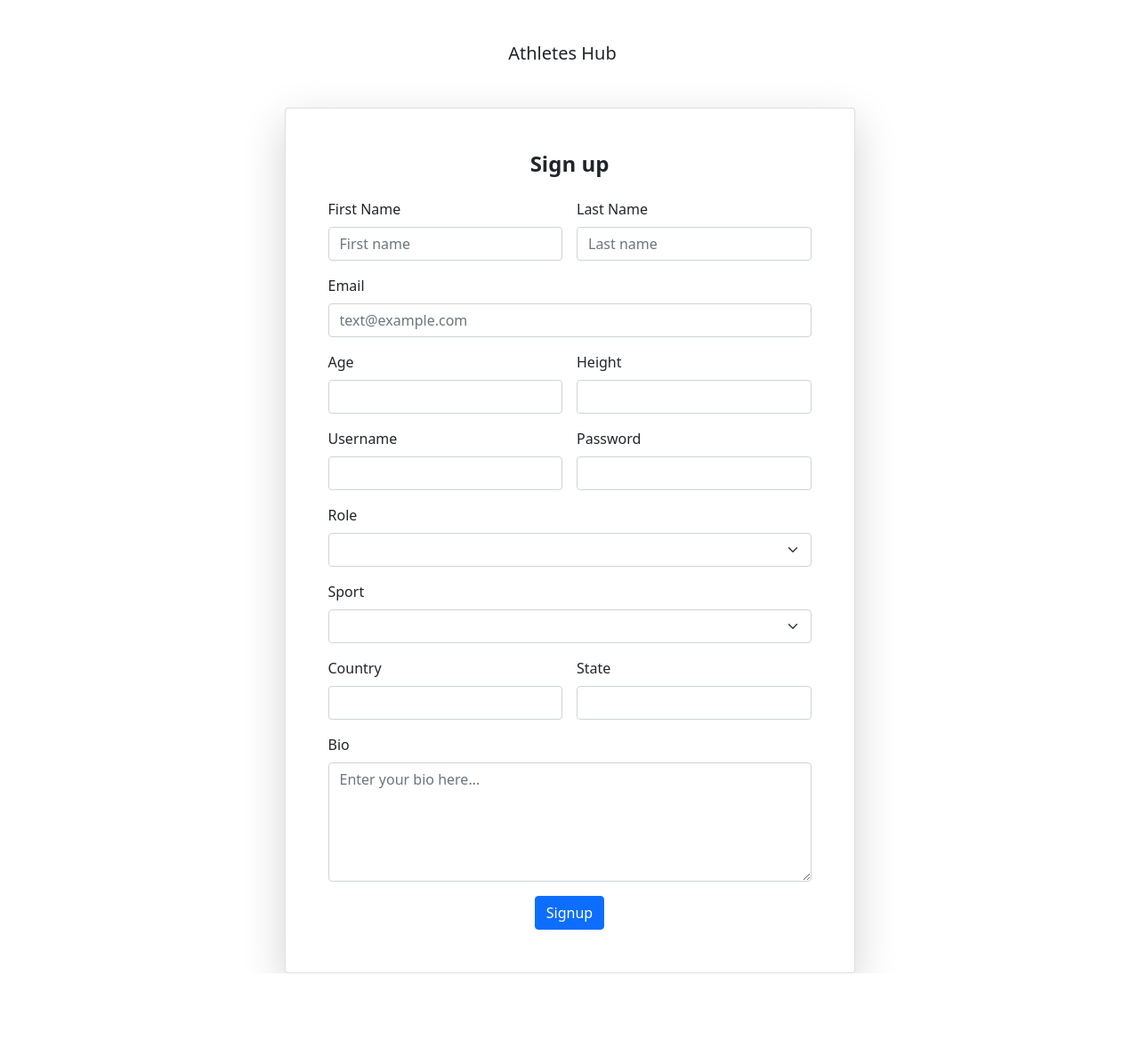
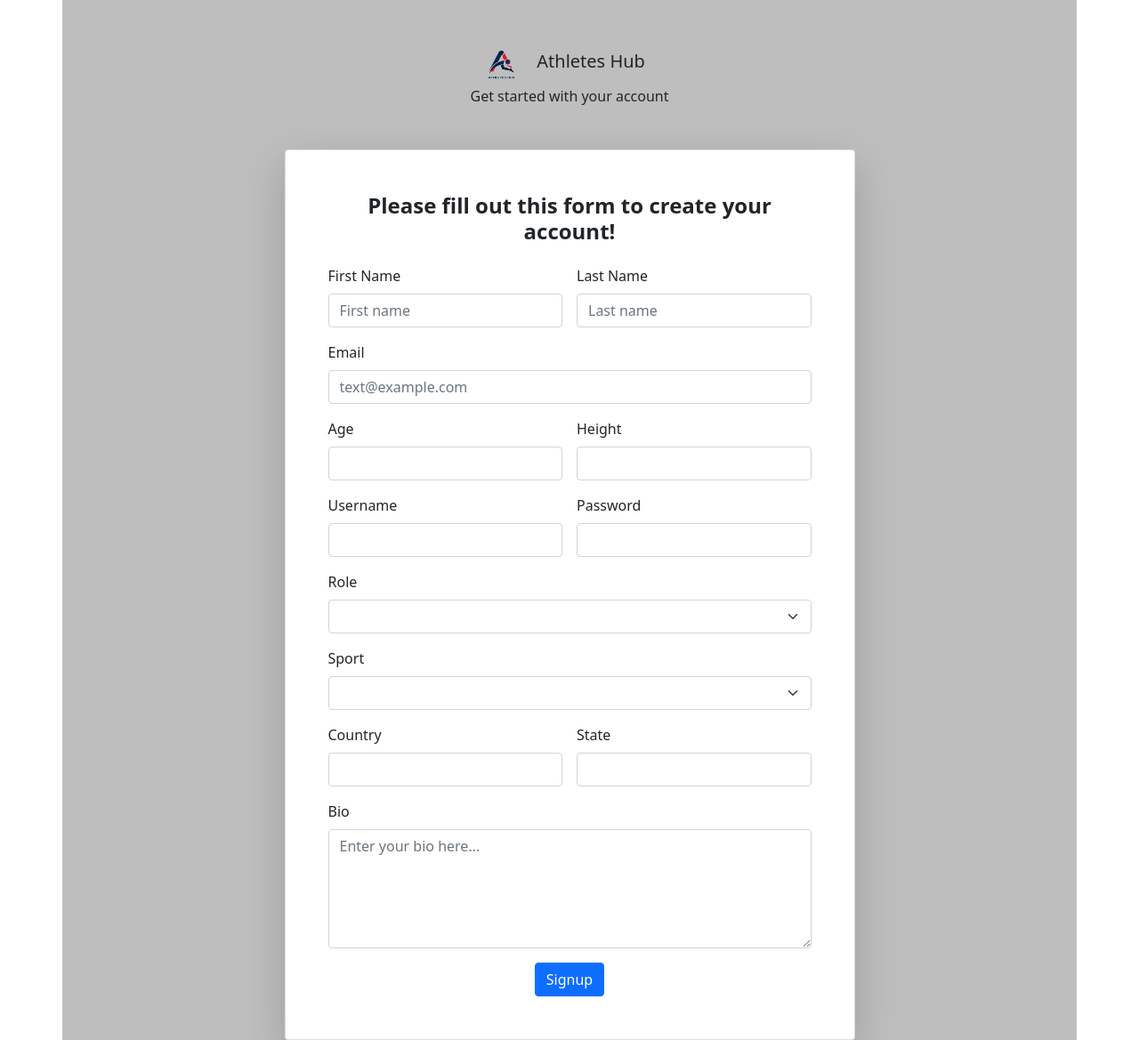
Before and after one commit to Geff115/athletes_hub, a Flask app: page /auth/signup in a window 1280 px wide. Shown: the whole page at 89% size. Before the commit the page ends 1094 px from the top, so only its background shows below. Run offline with Flask 3, Linux system fonts and the light colour scheme.

Commit message:
Update: Styled the signup page and added a logo to the UI

```diff
--- /dev/null
+++ b/app/static/css/signup.css
@@ -0,0 +1,11 @@
+
+.logo {
+	width: 50px;
+	height: auto;
+	margin-right: 10px;
+	border-radius: 5px;
+}
+
+.container {
+	background-color: #BEBEBE;
+}
--- a/app/templates/signup.html
+++ b/app/templates/signup.html
@@ -6,6 +6,7 @@
 	<title>Sign up</title>
 	<link href="https://cdn.jsdelivr.net/npm/bootstrap@5.0.0-beta2/dist/css/bootstrap.min.css" rel="stylesheet" integrity="sha384-BmbxuPwQa2lc/FVzBcNJ7UAyJxM6wuqIj61tLrc4wSX0szH/Ev+nYRRuWlolflfl" crossorigin="anonymous">
 	<link rel="icon" href="{{ url_for('static', filename='favicon.ico') }}">
+	<link rel="stylesheet" href="{{ url_for('static', filename='css/signup.css') }}">
 </head>
 
 <body>
@@ -14,11 +15,13 @@
 			<div class="row justify-content-sm-center h-100">
 				<div class="col-xxl-6 col-xl-7 col-lg-7 col-md-7 col-sm-9">
 					<div class="text-center my-5">
+						<img src="../static/img/Athletes_hub_logo2.png" alt="Athletes Hub logo" class="logo">
 						<span class="navbar-brand mb-0 h1">Athletes Hub</span>
+						<p>Get started with your account</p>
 					</div>
 					<div class="card shadow-lg">
 						<div class="card-body p-5">
-							<h1 class="fs-4 card-title text-center fw-bold mb-4">Sign up</h1>
+							<h1 class="fs-4 card-title text-center fw-bold mb-4">Please fill out this form to create your account!</h1>
 
 							<!-- Flash messages -->
 							{% with messages = get_flashed_messages(with_categories=True) %}
```
